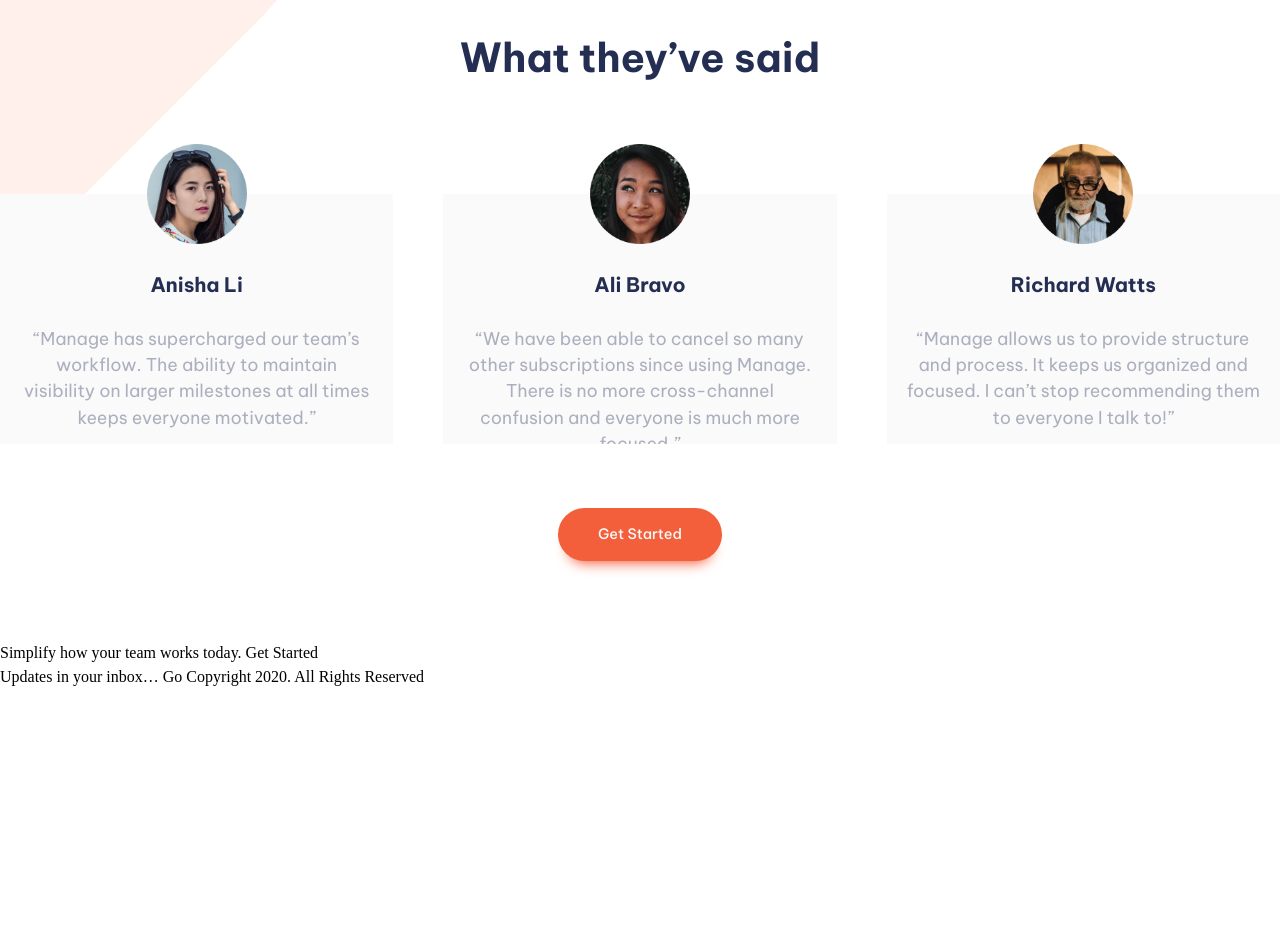
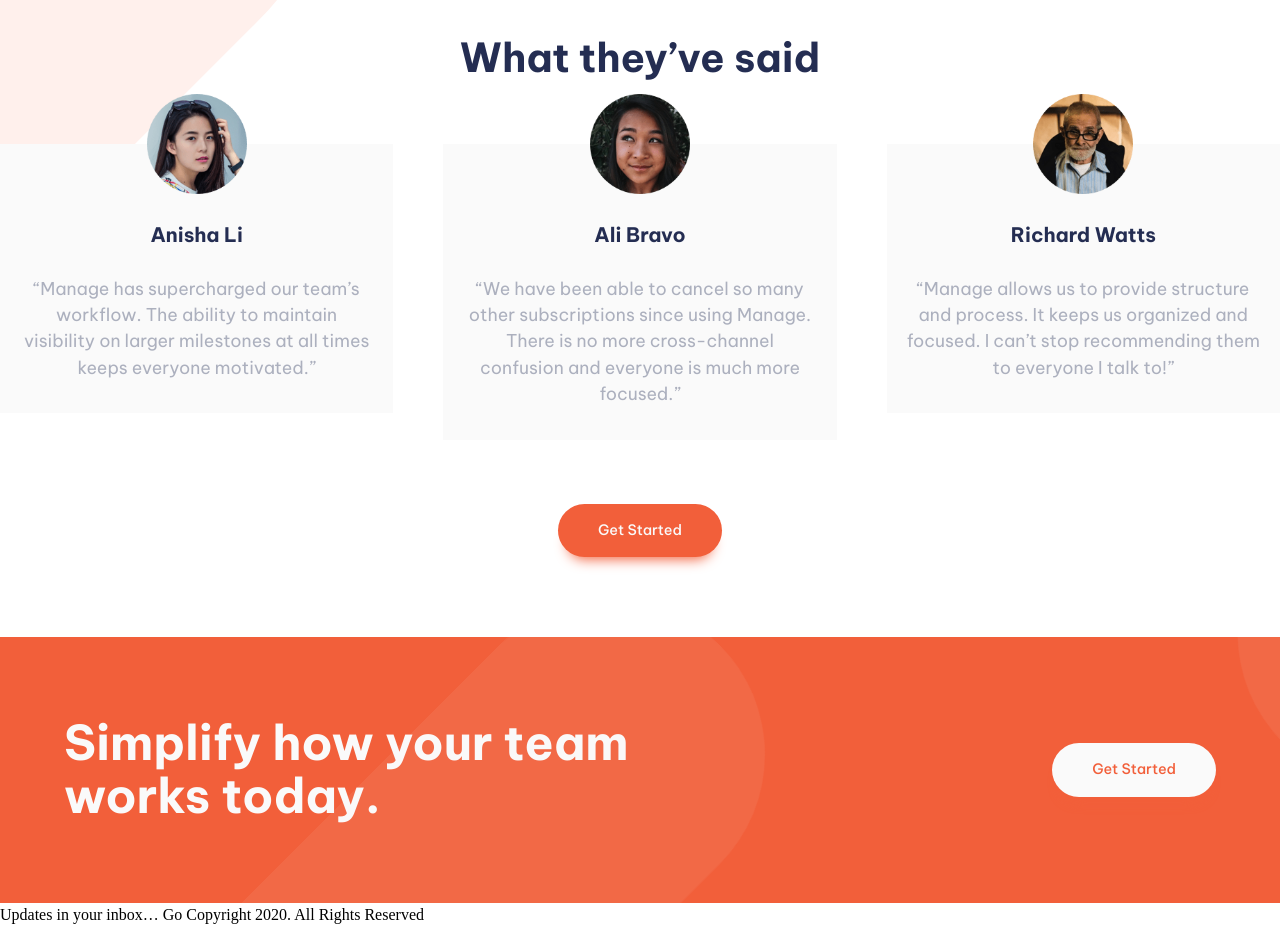
Before and after one commit to boristenkes/fem-manage-landing-page, a React (Vite) app: page / in a window 1280 px wide. Shown: the part 1495-2422 px from the top of the page. Before the commit the page ends 2184 px from the top, so only its background shows below. Built offline with nearby package versions, Linux system fonts and the light colour scheme.

Commit message:
CTA in progress...

```diff
--- a/src/App.jsx
+++ b/src/App.jsx
@@ -5,7 +5,7 @@ import { Header, About, Testimonials, Footer } from './containers';
 
 function App() {
   return (
-    <div className="App">
+    <div className="App" style={{overflow: 'hidden'}}>
       <Navbar />
       <Header />
       <About />
--- a/src/components/CTA/CTA.jsx
+++ b/src/components/CTA/CTA.jsx
@@ -1,14 +1,27 @@
 import React from 'react'
+import Button from '../Button/Button';
 
 import './CTA.scss';
+import { BgSimplifySectionDesktop, BgSimplifySectionMobile } from '../../assets';
+import { useMediaQuery } from 'react-responsive';
 
 const CTA = () => {
+  const isDesktop = useMediaQuery({query: '(min-width: 1000px)'});
+
   return (
-    <div>
-      Simplify how your team works today.
-
-      Get Started
-    </div>
+    <section className='cta-parent | bg-primary-400'>
+      <div className="cta-wrapper | container even-columns section-padding">
+        {isDesktop
+          ? <BgSimplifySectionDesktop className='cta-pattern' />
+          : <BgSimplifySectionMobile className='cta-pattern' />}
+        <div>
+          <h1 className='cta-text | head-text text-neutral-100' style={{fontSize: '3rem'}}>Simplify how your team works today.</h1>
+        </div>
+        <div>
+          <Button className='cta-button' inverted href='#'>Get Started</Button>
+        </div>
+      </div>
+    </section>
   )
 }
 
--- a/src/components/CTA/CTA.scss
+++ b/src/components/CTA/CTA.scss
@@ -0,0 +1,26 @@
+@use '../../scss/abstracts/' as *;
+
+.cta {
+  &-parent {
+    overflow: hidden;
+  }
+  &-wrapper {
+    position: relative;
+    align-items: center;
+  }
+  &-button {
+    margin-inline: auto;
+
+    @include mq('tablet-wide') {
+      margin-right: 0;
+    }
+  }
+  &-pattern {
+    position: absolute;
+    height: 100%;
+    width: 100%;
+    overflow: visible;
+    top: -50%;
+    left: 20%;
+  }
+}
--- a/src/containers/Testimonials/Testimonials.scss
+++ b/src/containers/Testimonials/Testimonials.scss
@@ -11,9 +11,8 @@
     margin-inline: auto;
   }
   &-carousel {
-    max-width: 100vw;
+    overflow: visible !important;
     cursor: grab;
-    height: 300px;
 
     &:active {
       cursor: grabbing;
@@ -23,7 +22,6 @@
     text-align: center;
     background-color: var(--clr-neutral-100);
     padding-bottom: 2rem;
-    margin-top: 3.12rem;
 
     * {
       margin-inline: auto;
```
